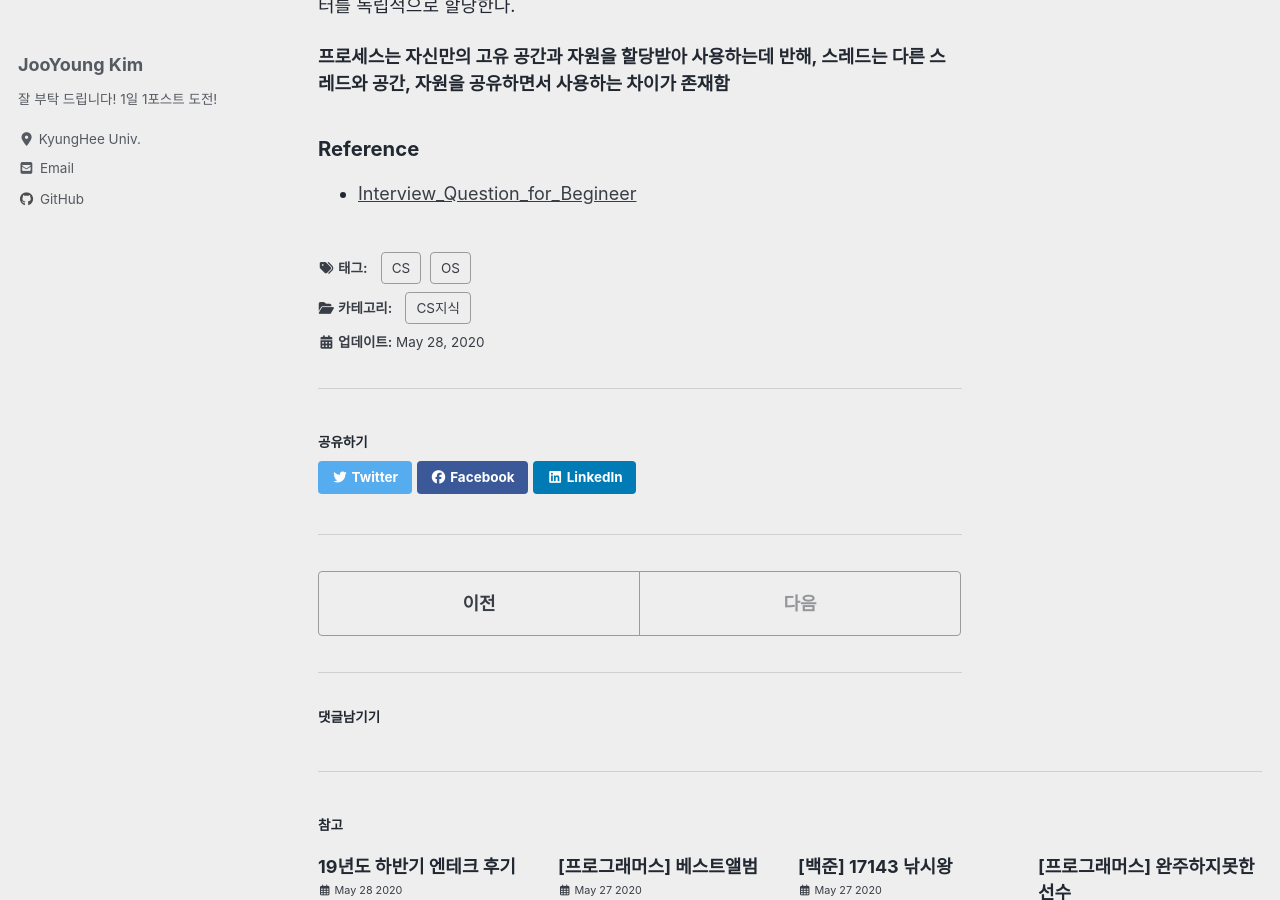
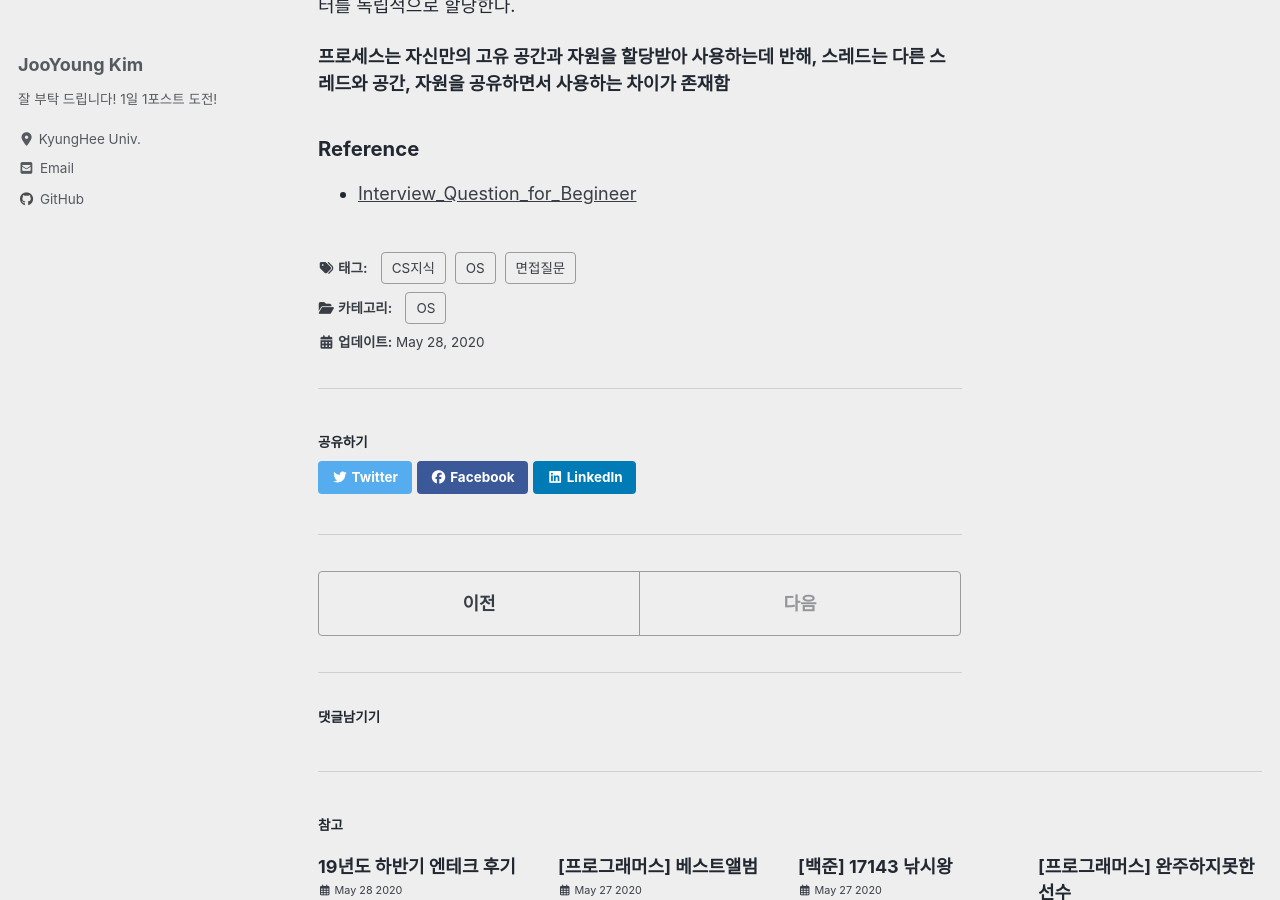
Before and after one commit to JooYoung1121/JooYoung1121.github.io, a Jekyll site: the page built from _posts/2020-05-28-프로세스 쓰레드 차이.md, in a window 1280 px wide and 900 px high, scrolled down 1887 px. Built offline with Jekyll 4.4.1, drawn with Linux system fonts in a browser that asks for light colours; cached includes are drawn as plain includes; nearby versions of some CDN libraries; comment, search, counter and statistics services are not loaded.

Commit message:
Update 2020-05-28-프로세스 쓰레드 차이.md

```diff
--- a/_posts/2020-05-28-프로세스 쓰레드 차이.md
+++ b/_posts/2020-05-28-프로세스 쓰레드 차이.md
@@ -1,12 +1,13 @@
 ---
 title: "[CS] 프로세스 쓰레드 차이"
 categories:
-  - CS지식
+  - OS
 last_modified_at: 2020-05-28T10:00:00+09:00
 toc: true
 tags:
-  - CS
+  - CS지식
   - OS
+  - 면접질문
 ---
 
 ## 프로세스와 스레드의 차이
```
